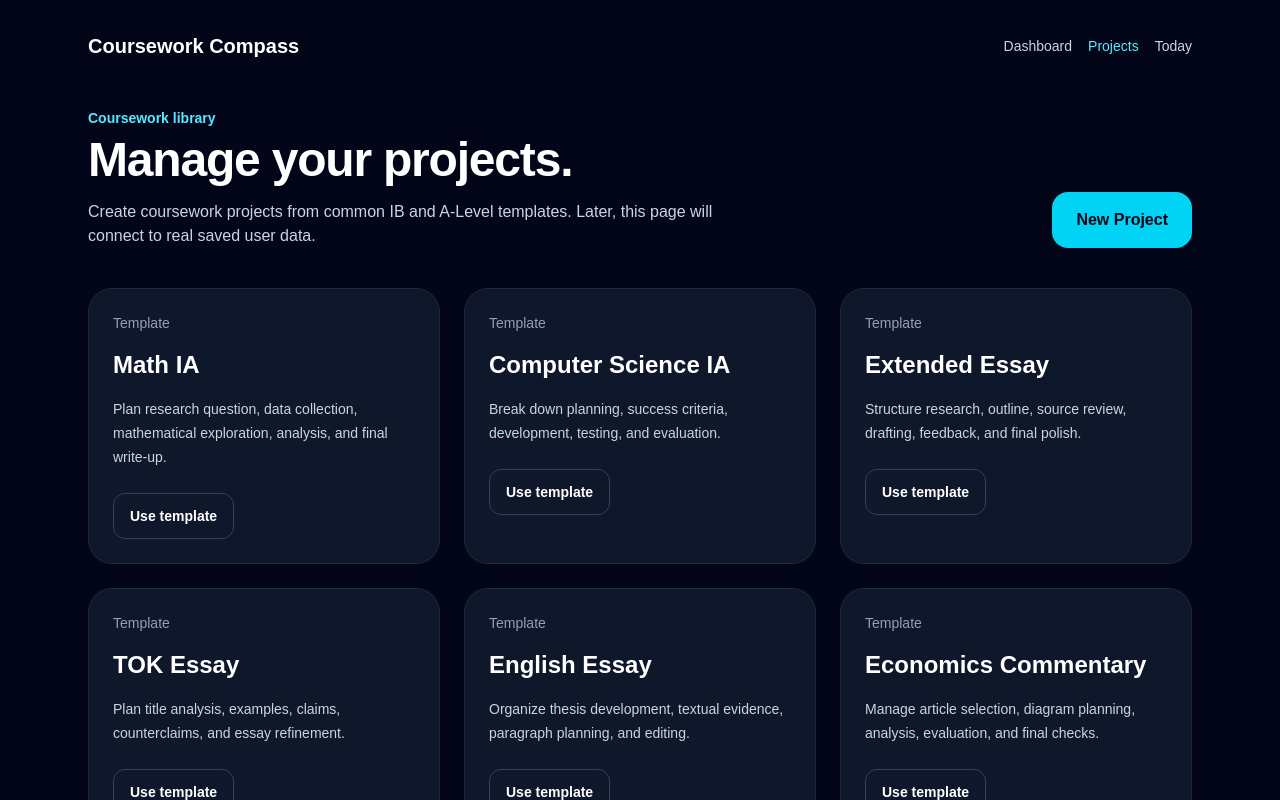
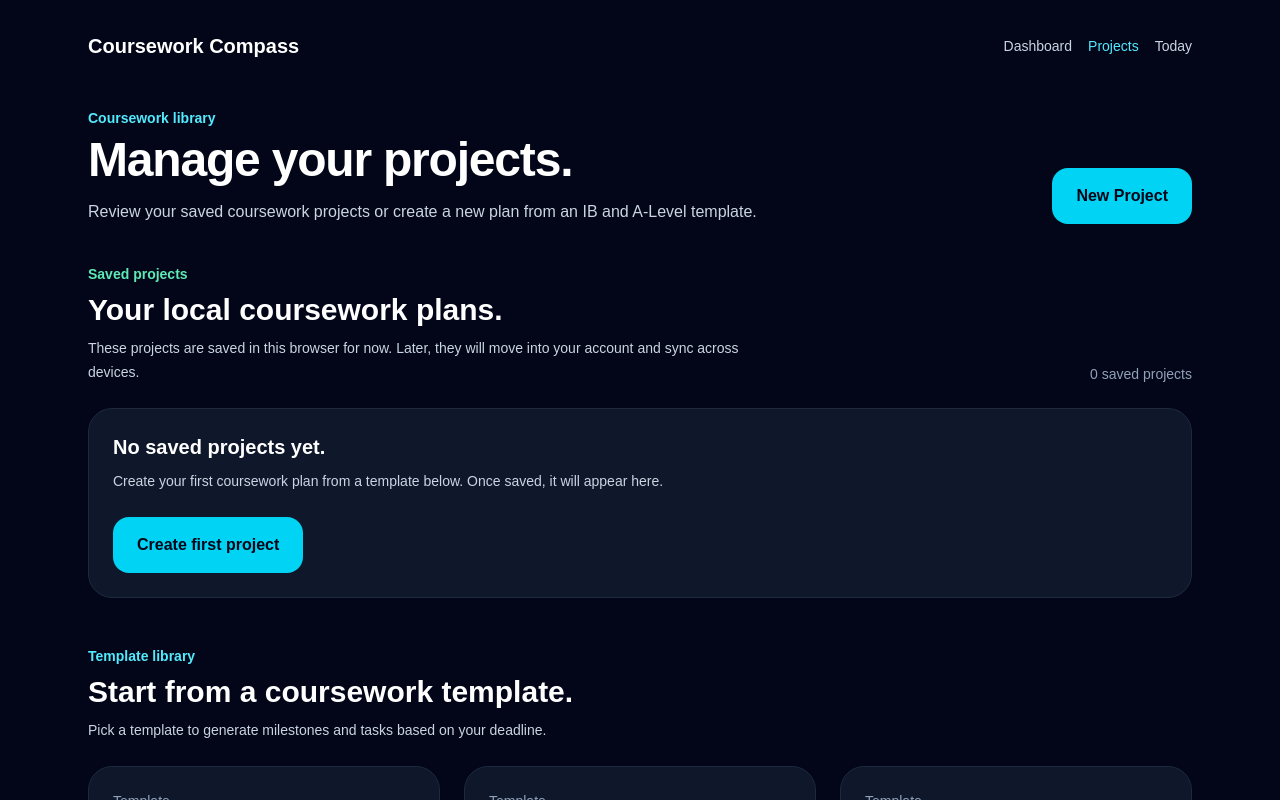
Before and after one commit to ChefDav/Coursework-Compass, a Next.js app: page /projects in a window 1280 px wide. Shown: the top 800 px of the page. Built offline with nearby package versions, Linux system fonts and the light colour scheme.

Commit message:
Show local projects on projects page

```diff
--- a/app/projects/page.tsx
+++ b/app/projects/page.tsx
@@ -1,8 +1,26 @@
+"use client";
+
+import { useEffect, useMemo, useState } from "react";
 import AppNav from "@/components/AppNav";
+import ProjectCard from "@/components/ProjectCard";
 import TemplateCard from "@/components/TemplateCard";
+import { loadProjectPlans } from "@/lib/localStorage";
 import { projectTemplates } from "@/lib/mockData";
+import { applyProgressToProject } from "@/lib/progressUtils";
+import type { GeneratedProjectPlan } from "@/types/coursework";
 
 export default function ProjectsPage() {
+    const [savedPlans, setSavedPlans] = useState<GeneratedProjectPlan[]>([]);
+
+    useEffect(() => {
+        const plans = loadProjectPlans();
+        setSavedPlans(plans);
+    }, []);
+
+    const savedProjects = useMemo(() => {
+        return savedPlans.map((plan) => applyProgressToProject(plan));
+    }, [savedPlans]);
+
     return (
         <main className="min-h-screen bg-slate-950 text-white">
             <section className="mx-auto max-w-6xl px-6 py-8">
@@ -17,8 +35,8 @@ export default function ProjectsPage() {
                             Manage your projects.
                         </h1>
                         <p className="mt-4 max-w-2xl text-slate-300">
-                            Create coursework projects from common IB and A-Level templates.
-                            Later, this page will connect to real saved user data.
+                            Review your saved coursework projects or create a new plan from
+                            an IB and A-Level template.
                         </p>
                     </div>
 
@@ -30,11 +48,70 @@ export default function ProjectsPage() {
                     </a>
                 </div>
 
-                <div className="grid gap-6 md:grid-cols-3">
-                    {projectTemplates.map((template) => (
-                        <TemplateCard key={template.id} template={template} />
-                    ))}
-                </div>
+                <section className="mb-12">
+                    <div className="mb-6 flex flex-col justify-between gap-3 md:flex-row md:items-end">
+                        <div>
+                            <p className="mb-2 text-sm font-bold text-emerald-300">
+                                Saved projects
+                            </p>
+                            <h2 className="text-3xl font-black">
+                                Your local coursework plans.
+                            </h2>
+                            <p className="mt-2 max-w-2xl text-sm leading-6 text-slate-300">
+                                These projects are saved in this browser for now. Later, they
+                                will move into your account and sync across devices.
+                            </p>
+                        </div>
+
+                        <p className="text-sm text-slate-400">
+                            {savedProjects.length} saved project
+                            {savedProjects.length === 1 ? "" : "s"}
+                        </p>
+                    </div>
+
+                    {savedProjects.length > 0 ? (
+                        <div className="grid gap-6">
+                            {savedProjects.map((project) => (
+                                <ProjectCard key={project.id} project={project} />
+                            ))}
+                        </div>
+                    ) : (
+                        <div className="rounded-3xl border border-slate-800 bg-slate-900 p-6">
+                            <p className="mb-2 text-xl font-bold">No saved projects yet.</p>
+                            <p className="mb-6 text-sm leading-6 text-slate-300">
+                                Create your first coursework plan from a template below. Once
+                                saved, it will appear here.
+                            </p>
+                            <a
+                                href="/projects/new"
+                                className="inline-block rounded-2xl bg-cyan-400 px-6 py-4 font-bold text-slate-950 transition hover:bg-cyan-300"
+                            >
+                                Create first project
+                            </a>
+                        </div>
+                    )}
+                </section>
+
+                <section>
+                    <div className="mb-6">
+                        <p className="mb-2 text-sm font-bold text-cyan-300">
+                            Template library
+                        </p>
+                        <h2 className="text-3xl font-black">
+                            Start from a coursework template.
+                        </h2>
+                        <p className="mt-2 max-w-2xl text-sm leading-6 text-slate-300">
+                            Pick a template to generate milestones and tasks based on your
+                            deadline.
+                        </p>
+                    </div>
+
+                    <div className="grid gap-6 md:grid-cols-3">
+                        {projectTemplates.map((template) => (
+                            <TemplateCard key={template.id} template={template} />
+                        ))}
+                    </div>
+                </section>
             </section>
         </main>
     );
```
